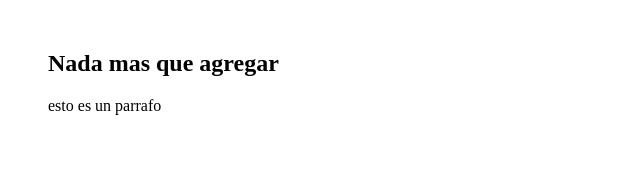
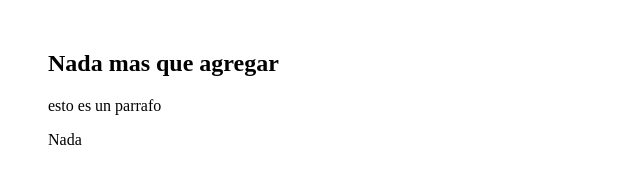
Before and after one commit to Jhoyners/clase07, a plain HTML site: page Index.html in a window 1280 px wide. Shown: the full height of the page, 0-640 px from the left. Drawn offline with Linux system fonts and the light colour scheme.

Commit message:
git added

```diff
--- a/Index.html
+++ b/Index.html
@@ -13,6 +13,7 @@
                 Nada mas que agregar
             </h1>
             <p>esto es un parrafo</p>
+            <p>Nada</p>
         </ul>
     </section>
 </body>
```
